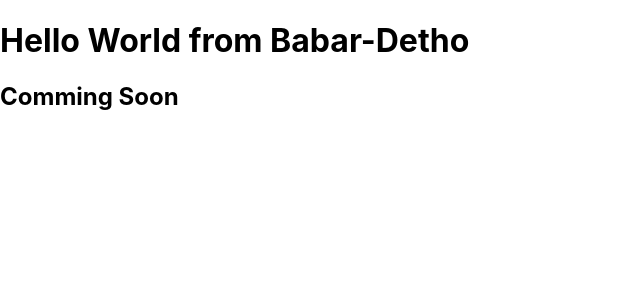
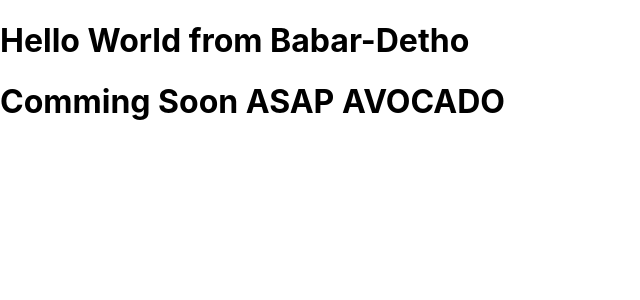
Before and after one commit to BabarAliDetho/react-app, a React (Create React App) app: page / in a window 1280 px wide. Shown: the top 300 px of the page, without its empty margins (0-640 px from the left). Built offline with nearby package versions, Linux system fonts and the light colour scheme.

Commit message:
Update App.js

```diff
--- a/src/App.js
+++ b/src/App.js
@@ -3,7 +3,7 @@ import './App.css';
 function App() {
   return (
       <div><h1> Hello World from Babar-Detho </h1>
-      <h2>Comming Soon</h2></div>
+      <h1>Comming Soon ASAP AVOCADO</h1></div>
   );
 }
 
```
